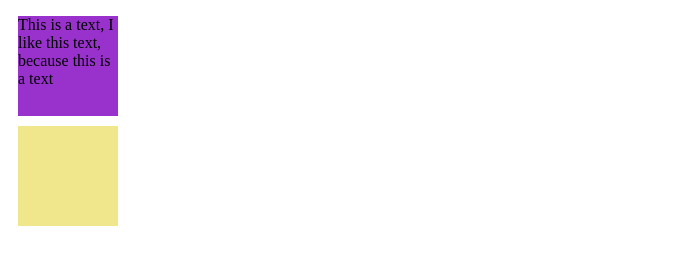
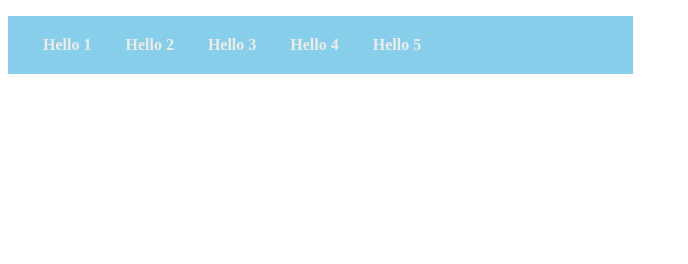
Before and after one commit to webdushanbe-academy/frontend-start-course, a plain HTML site: page index.html in a window 1280 px wide. Shown: the whole page, without its empty margins (0-688 px from the left). Drawn offline with Linux system fonts and the light colour scheme.

Commit message:
Created navbar
Created navbar according to all previous CSS lessons

```diff
--- a/index.html
+++ b/index.html
@@ -2,20 +2,18 @@
 <html lang="en">
 <head>
 	<meta charset="UTF-8">
-	<title>Margins</title>
+	<title>Navbar</title>
 	<link rel="stylesheet" href="styles.css">
 </head>
 <body>
 	<div class="parent">
-		<div class="first">
-			<div class="text">
-				<p>This is a text, I like this text, because this is a text</p>
-			</div>
-		</div>
-
-	</div>
-	<div class="parent2">
-		<div class="first"></div>
+		<ul>
+			<li><a href="#">Hello 1</a></li>
+			<li><a href="#">Hello 2</a></li>
+			<li><a href="#">Hello 3</a></li>
+			<li><a href="#">Hello 4</a></li>
+			<li><a href="#">Hello 5</a></li>
+		</ul>
 	</div>
 </body>
 </html>
--- a/styles.css
+++ b/styles.css
@@ -1,14 +1,26 @@
-.first {
-    width: 100px;
-    min-height: 100px;
-    background:darkorange;
-    margin: 10px;
+.parent {
+    width: 625px;
+    height: 200px;
 }
 
-.parent .first {
-    background: darkorchid;
+ul {
+    background: skyblue;
+    padding: 20px;
 }
 
-.parent2 .first {
-    background: khaki;
+ul li {
+    list-style: none;
+    margin: 0 15px;
+    display: inline-block;
 }
+
+ul li a {
+    text-decoration: none;
+    color: #eeebeb;
+    font-weight: bold;
+}
+
+ul li a:hover {
+    color: #fff;
+    text-decoration: underline;
+}
```
